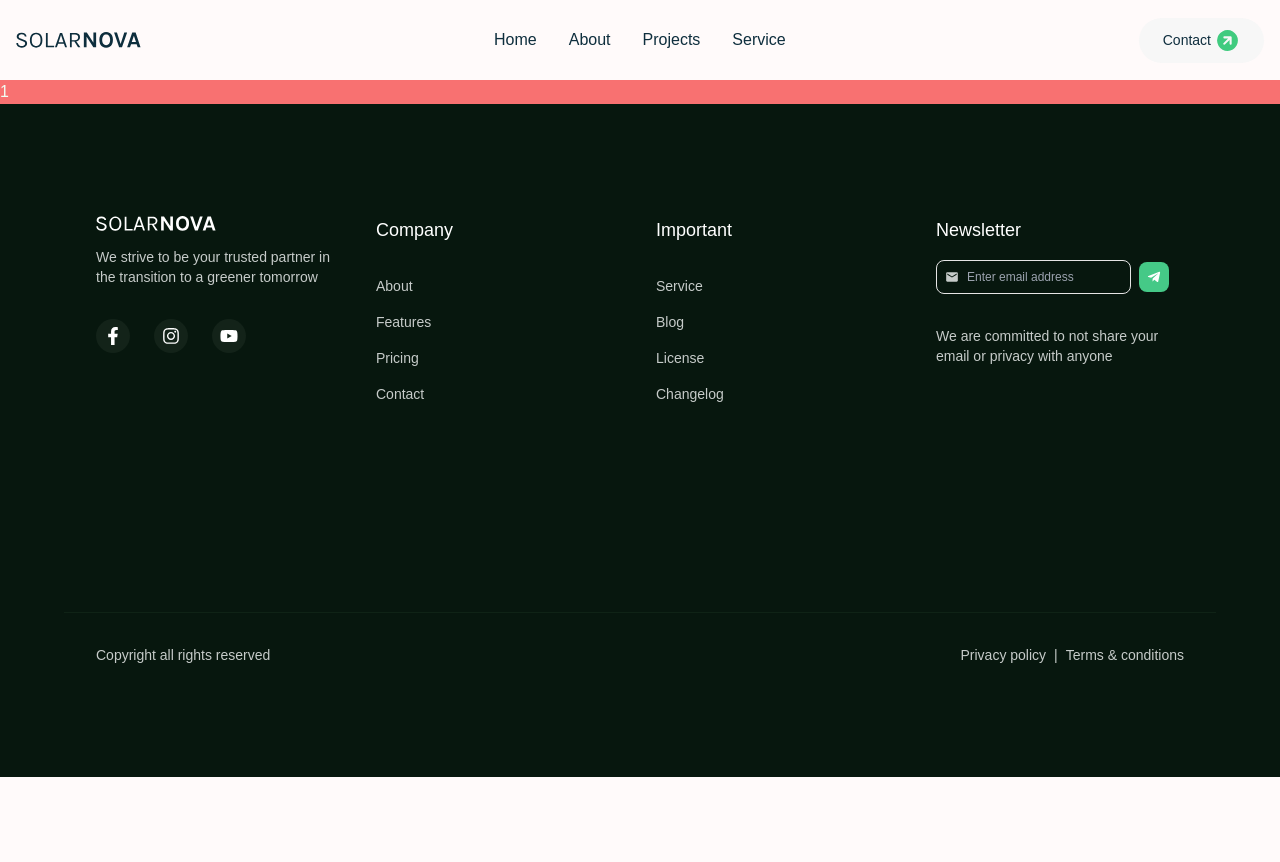
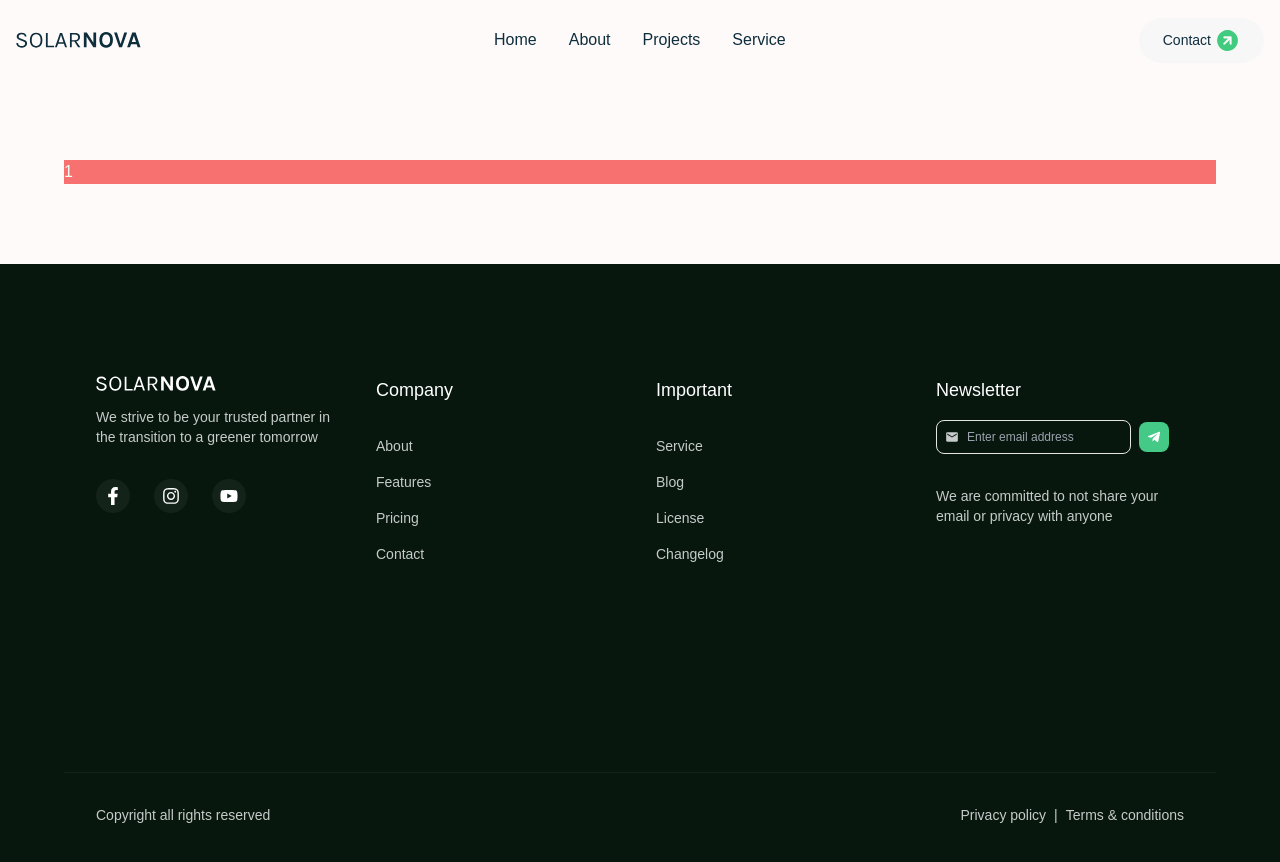
Before and after one commit to Rozmyk/SolarNova, a Next.js app: page /projects/1 in a window 1280 px wide. Shown: the top 862 px of the page. Before the commit the page ends 800 px from the top, so only its background shows below. Built offline with nearby package versions, Linux system fonts and the light colour scheme.

Commit message:
Add wrapper

```diff
--- a/src/components/SingleProjectPage/SingleProjectPage.tsx
+++ b/src/components/SingleProjectPage/SingleProjectPage.tsx
@@ -1,6 +1,10 @@
 import Wrapper from '../Wrapper/Wrapper'
 const SingleProjectPage = ({ projectId }: { projectId: string }) => {
-	return <div className='bg-red-400'>{projectId}</div>
+	return (
+		<Wrapper>
+			<div className='bg-red-400'>{projectId}</div>
+		</Wrapper>
+	)
 }
 
 export default SingleProjectPage
```
